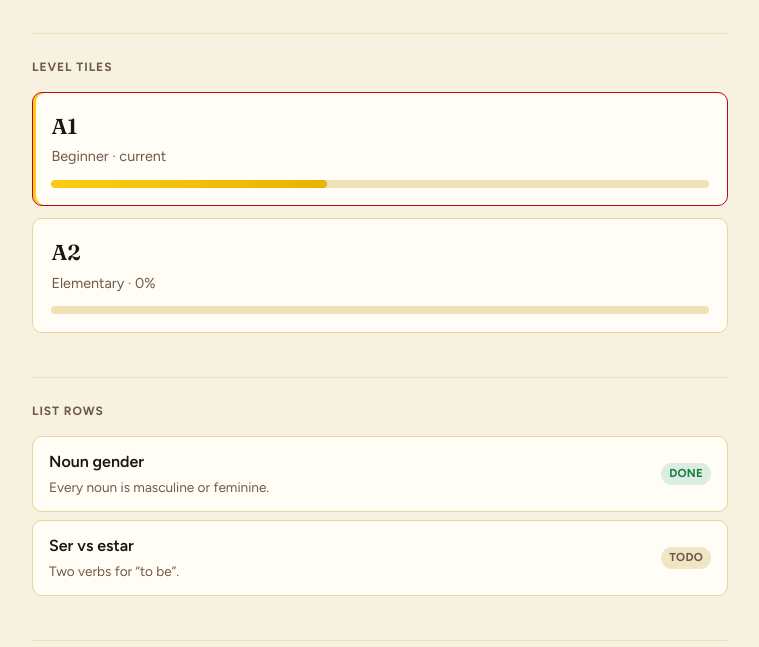
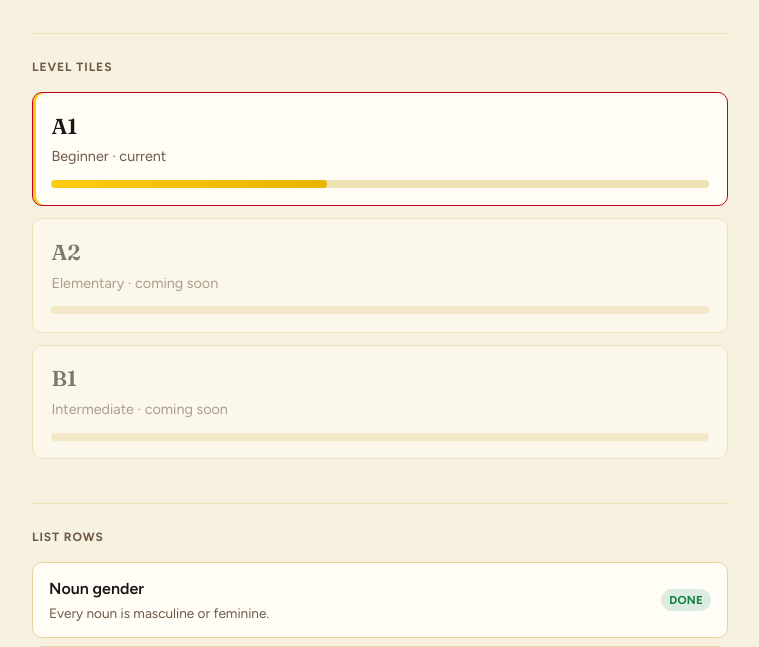
Before and after one commit to LiamSeanLaird/la-queta, a Flask app: template templates/style_guide.html in a window 1280 px wide. Shown: the part 2232-2879 px from the top of the page, without its empty margins (260-1019 px from the left). Run offline with Flask 3, Linux system fonts and the light colour scheme; the template is opened without the code that fills it, so the values that code supplies are empty.

```diff
--- a/templates/style_guide.html
+++ b/templates/style_guide.html
@@ -146,11 +146,16 @@
           <p class="level-tile__meta">Beginner · current</p>
           <div class="progress" aria-hidden="true"><div class="progress__bar" style="width: 42%"></div></div>
         </button>
-        <button type="button" class="level-tile">
+        <div class="level-tile is-disabled" aria-disabled="true">
           <p class="level-tile__code">A2</p>
-          <p class="level-tile__meta">Elementary · 0%</p>
+          <p class="level-tile__meta">Elementary · coming soon</p>
           <div class="progress" aria-hidden="true"><div class="progress__bar" style="width: 0%"></div></div>
-        </button>
+        </div>
+        <div class="level-tile is-disabled" aria-disabled="true">
+          <p class="level-tile__code">B1</p>
+          <p class="level-tile__meta">Intermediate · coming soon</p>
+          <div class="progress" aria-hidden="true"><div class="progress__bar" style="width: 0%"></div></div>
+        </div>
       </div>
     </section>
 
```
Also changed, not shown: PRODUCT.md (+1 -1 lines), tests/test_levels.py (+21 -5 lines).
